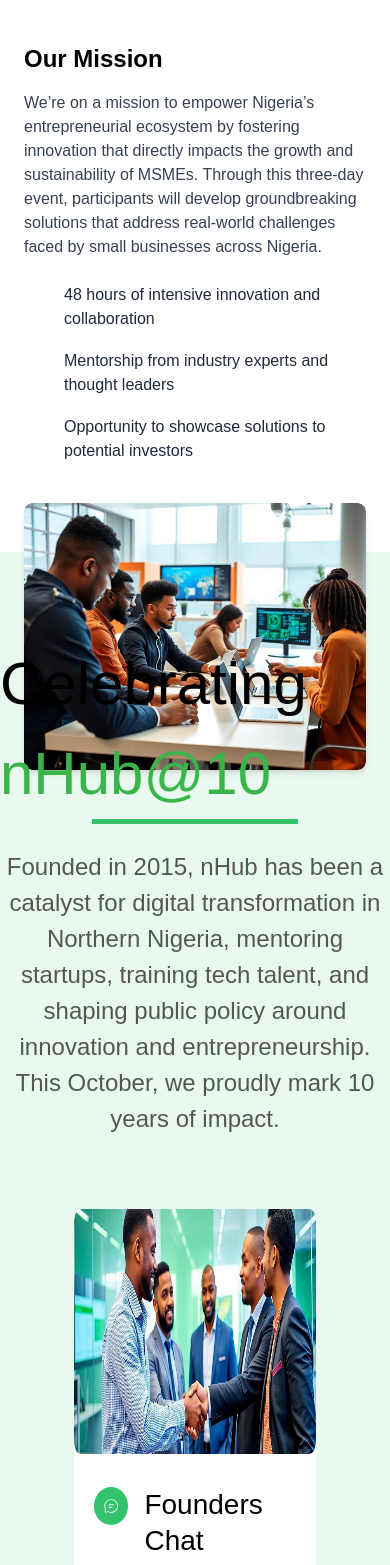
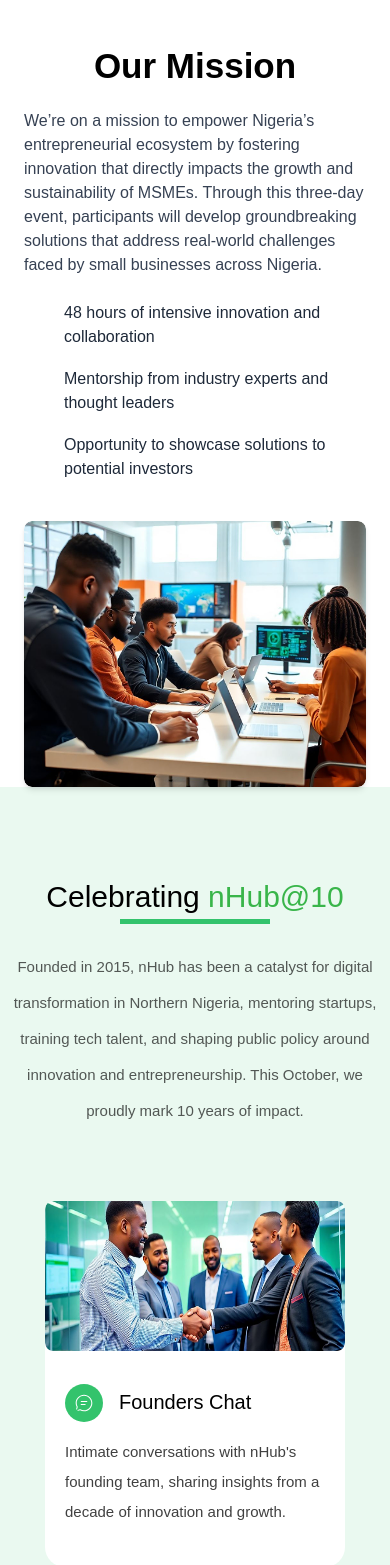
Before and after one commit to Desmond-Fon/hackjos, a Next.js app: page / in a window 390 px wide. Shown: the part 432-1997 px from the top of the page. Built offline with nearby package versions, Linux system fonts and the light colour scheme; some icons are missing.

Commit message:
responsiveness checked

```diff
--- a/app/components/AboutHackJos.tsx
+++ b/app/components/AboutHackJos.tsx
@@ -4,10 +4,10 @@
 import { Icon } from "@iconify/react";
 const AboutHackJos: React.FC = () => {
   return (
-    <section className='px-6 py-[87px] md:px-20 max-h-[984px] bg-white'>
+    <section className='px-6 md:py-[87px] md:px-20 md:max-h-[984px] bg-white'>
       {/* Header Section */}
       <div className='text-center  mb-10'>
-        <h2 className='text-3xl md:text-[60px] font-Inter font-bold'>
+        <h2 className='text-[40px] md:text-[60px] font-Inter font-bold'>
           About <span className='text-[#33C36C]'>HackJos 2025</span>
         </h2>
         <p className='mt-[24px] text-gray-700 md:text-[24px] max-w-[1181px] leading-[36px] font-normal mx-auto'>
@@ -24,7 +24,7 @@
       <div className='grid md:grid-cols-2 max-w-[1270px] m-auto gap-10 items-center'>
         {/* Left Text Section */}
         <div>
-          <h3 className='text-2xl md:text-[45px] font-semibold mb-4'>
+          <h3 className='text-[35px] max-md:text-center md:text-[45px] font-semibold mb-4'>
             Our Mission
           </h3>
           <p className='text-gray-700 md:text-[20px] mb-6'>
--- a/app/components/CelebratingNhub.tsx
+++ b/app/components/CelebratingNhub.tsx
@@ -3,14 +3,14 @@
 
 const CelebratingNhub: React.FC = () => {
   return (
-    <main className='flex flex-col bg-[#33C36C1A] py-[87px] text-[60px] '>
+    <main className='flex flex-col bg-[#33C36C1A] py-[87px] '>
       <section className='flex justify-center items-center flex-col'>
-        <h1>
+        <h1 className='md:text-[60px] text-[30px] '>
           Celebrating
           <span className='text-[#39B54A] text-center '> nHub@10</span>
         </h1>
-        <div className='bg-[#33C36C] w-[206px] h-[5px] '></div>
-        <p className='font-normal text-[24px] leading-[36px] text-black/65 mt-[25px] mb-[72px] max-w-[1095px] text-center '>
+        <div className='bg-[#33C36C] md:w-[206px] w-[150px] h-[5px] '></div>
+        <p className='font-normal md:text-[24px] text-[15px] max-md:px-[10px] leading-[36px] text-black/65 mt-[25px] mb-[72px] max-w-[1095px] text-center '>
           Founded in 2015, nHub has been a catalyst for digital transformation
           in Northern Nigeria, mentoring startups, training tech talent, and
           shaping public policy around innovation and entrepreneurship. This
--- a/app/globals.css
+++ b/app/globals.css
@@ -25,4 +25,6 @@
 }
 
 * {
+  /* outline: 1px red solid; */
+  /* outline: none; */
 }
--- a/app/ui/Card.tsx
+++ b/app/ui/Card.tsx
@@ -10,12 +10,12 @@
 
 const Card: React.FC<CardProps> = ({ image, icon, header, paragraph }) => {
   return (
-    <section className='max-w-[627px] rounded-[20px] bg-white space-y-[33px] mb-[51px] max-h-[443px]'>
+    <section className='md:max-w-[627px] max-md:w-[300px] rounded-[20px] bg-white space-y-[33px] mb-[51px] md:max-h-[443px]'>
       <div>
         <img
           src={image}
           alt={header}
-          className='rounded-lg w-full h-[245px] '
+          className='rounded-lg w-full md:h-[245px] h-[150px] '
         />
       </div>
       <div className='px-[20px] space-y-[15px] pb-[40px]  '>
@@ -26,9 +26,11 @@
             height={38}
             className='p-[9px] rounded-[50%] text-white bg-[#33C36C] '
           />
-          <h2 className='font-medium text-[28px] leading-[36px] '>{header}</h2>
+          <h2 className='font-medium md:text-[28px] text-[20px] leading-[36px] '>
+            {header}
+          </h2>
         </div>
-        <p className='text-[18px] font-normal leading-[30px] text-black/75 '>
+        <p className='md:text-[18px] text-[15px] font-normal leading-[30px] text-black/75 '>
           {paragraph}
         </p>
       </div>
```
